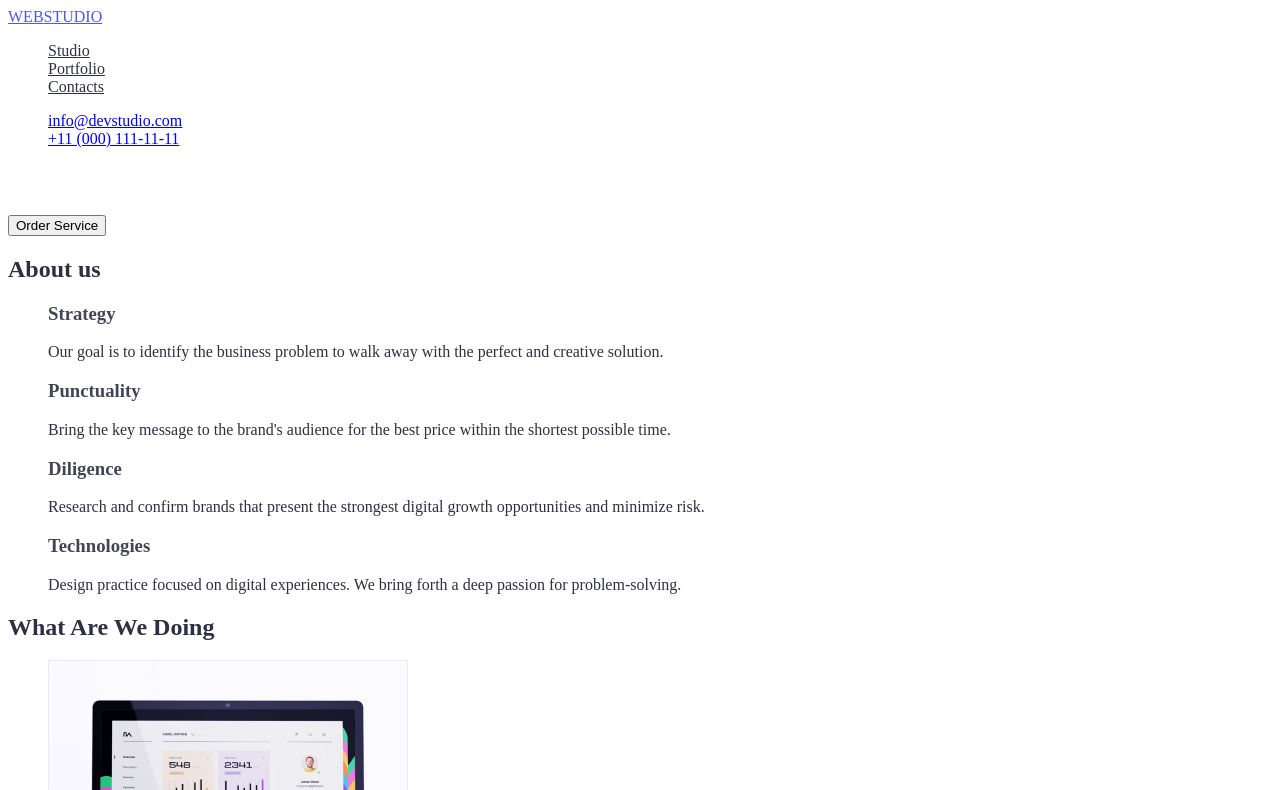
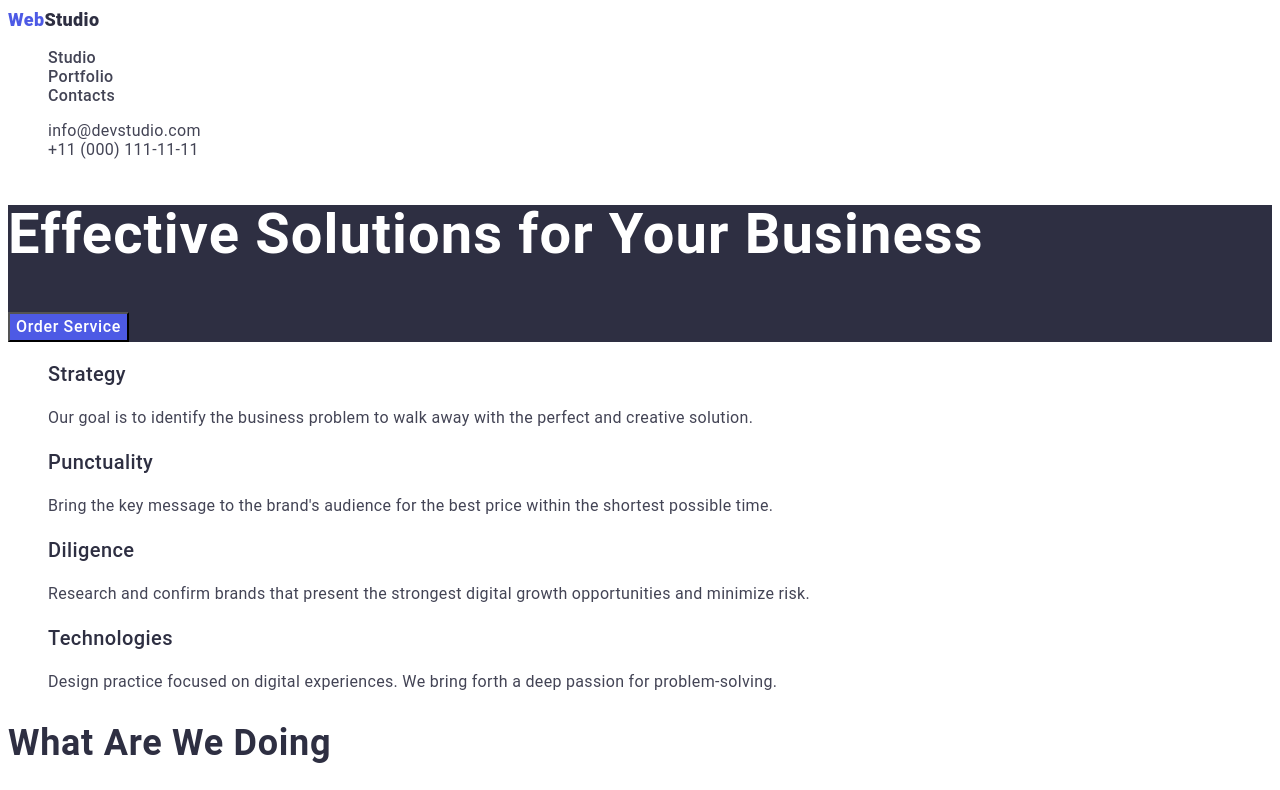
Before and after one commit to dmytroleskivUA/dmytroleskiv-goit-markup-hw-02, a plain HTML site: page index.html in a window 1280 px wide. Shown: the top 790 px of the page. Drawn offline with Linux system fonts and the light colour scheme; a web font is replaced by a local one.

Commit message:
new update

```diff
--- a/css/styles.css
+++ b/css/styles.css
@@ -7,41 +7,74 @@
 
   /* Text colors  */
 
-  --primary-text-color: #2E2F42;
+  --primary-text-cl: #2E2F42;
   --secondary-txt-cl: #434455;
   --hero-main-txt-cl: #FFFFFF;
   --accent-txt-cl: #404BBF;
+  --blue-txt-cl: #4D5AE5;
   --logo-blue-txt-cl: #4D5AE5;
+  --logo-dark-txt-cl: #2E2F42;
+  --contact-txt-cl: #434455;
   --hero-button-cl: #4D5AE5;
   --footer-logo-light-txt-cl: #F4F4FD;
   --footer-light-txt-cl: #E7E9FC;
+
+  --portfolio-light-txt-cl: #F4F4FD;
 
 
   /* Background colors */
 
   --main-bg-cl: #FFFFFF;
+  --footer-bg-cl: #2E2F42;
 
 }
 
 
+body {
+  font-family: var(--main-font);
+  color: var(--secondary-txt-cl);
+  background-color: var(--main-bg-cl);
+  font-size: 16px;
+  letter-spacing: 0.02em;
 
-body {
-
-  background-color: var(--main-bg-cl)
 }
 
 
-.logo {
-
-  color: #4D5AE5;
+.list {
+  list-style: none;
 }
 
-.logo:hover {
-  color: #434455;
+
+/**
+  |============================
+  |  Logo Header/ Logo Footer
+  |============================
+*/
+
+
+.logo {
+  font-family: var(--secondary-txt-cl);
+  font-weight: 800;
+  font-size: 18px;
+  line-height: 1.33;
+  letter-spacing: 0.02em;
+  color: var(--logo-dark-txt-cl);
 }
 
-.list {
-  list-style: none;
+footer .logo {
+  color: var(--footer-logo-light-txt-cl);
+}
+
+.logo>span {
+  color: var(--logo-blue-txt-cl);
+}
+
+.logo:visited {
+  color: var(--logo-dark-txt-cl);
+}
+
+footer .logo:visited {
+  color: var(--footer-logo-light-txt-cl);
 }
 
 
@@ -53,17 +86,149 @@ body {
 */
 
 
+.header-nav {
+  font-weight: 500;
+}
+
+.header-nav a,
+.contact a {
+  color: var(--contact-txt-cl);
+}
+
+.header-nav a.current {
+  color: var(--contact-txt-cl);
+}
+
+.header-nav a:active,
+.header-nav a:focus,
+.contact a:active,
+.contact a:focus,
+.header-nav a:hover,
+.contact a:hover {
+  color: var(--accent-txt-cl);
+}
+
+p {
+  line-height: 1.5;
+}
+
+li {
+  list-style-type: none
+}
+
+a {
+  text-decoration: none;
+}
+
+.hero,
+footer {
+  background-color: var(--footer-bg-cl);
+}
+
+.hero>h1 {
+  font-weight: 700;
+  font-size: 56px;
+  line-height: 1.07;
+  letter-spacing: 0.02em;
+  color: var(--hero-main-txt-cl);
+}
+
+.button-order {
+  font-weight: 500;
+  color: var(--hero-main-txt-cl);
+  background-color: var(--blue-txt-cl);
+  cursor: pointer;
+  font-family: var(--main-font);
+  font-weight: 500;
+  font-size: 16px;
+  line-height: 1.5;
+  letter-spacing: 0.04em;
+}
+
+.button-order:hover {
+  background-color: var(--accent-txt-cl);
+}
+
+.about-text {
+  line-height: 1.5;
+}
+
+.about h2,
+.doing-section h2,
+.team h2 {
+  font-weight: 700;
+  font-size: 36px;
+  line-height: 1.11;
+  letter-spacing: 0.02em;
+  color: var(--primary-text-cl);
+}
+
+.about h3,
+.doing-section h3,
+.team h3 {
+  font-weight: 500;
+  font-size: 20px;
+  line-height: 1.2;
+  letter-spacing: 0.02em;
+  color: var(--primary-text-cl);
+}
+
+.portfolio button {
+  background-color: var(--portfolio-light-txt-cl);
+  font-weight: 500;
+  color: var(--main-blue);
+  cursor: pointer;
+
+  font-family: var(--main-font);
+  font-weight: 500;
+  font-size: 16px;
+  line-height: 1.5;
+  letter-spacing: 0.04em;
+}
+
+.portfolio button:hover,
+.portfolio button:focus {
+  color: var(--primary-text-color);
+  background-color: var(--main-blue);
+}
+
+.row-section h2 {
+  font-weight: 500;
+  font-size: 20px;
+  line-height: 1.2;
+  letter-spacing: 0.02em;
+}
+
+.row-section h3 {
+  line-height: 1.5;
+}
+
+.team {
+  background-color: var(--portfolio-team-bgc);
+}
+
+.footer-text {
+  color: var(--footer-light-txt-cl);
+  line-height: 1.5;
+}
+
+.visually-hidden {
+  position: absolute;
+  width: 1px;
+  height: 1px;
+  margin: -1px;
+  border: 0;
+  padding: 0;
+
+  white-space: nowrap;
+  clip-path: inset(100%);
+  clip: rect(0 0 0 0);
+  overflow: hidden;
+}
+
+
 /* Site nav */
 
-.site-nav .link {
-  color: #2E2F42;
-}
-
-.site-nav .link:hover,
-.site-nav .link:focus {
-
-  color: #404BBF;
-}
 
 
 
@@ -78,28 +243,13 @@ body {
 
 
 
-.hero-title {
-  color: #FFFFFF;
-}
-
 
 /* Section */
 
 
-.section-title {
-  color: #2E2F42;
-}
 
 /* About */
 
-.about-list {
-
-  color: #2E2F42;
-}
-
-.title {
-  color: #434455;
-}
 
 /**
   |============================
@@ -113,12 +263,3 @@ body {
   | Footer
   |============================
 */
-
-width: 1440px;
-margin-left: auto;
-margin-right: auto;
-font-family: var(--text-font);
-font-size: 16px;
-letter-spacing: 0.02em;
-color: var(--color-of-contact-paragraf);
-background-color: var(--color-hero);
--- a/index.html
+++ b/index.html
@@ -18,24 +18,24 @@
     <!-- Header section -->
 
     <header>
-      <nav class="site-nav">
-        <a href="./index.html" class="logo"> <span>WEB</span>STUDIO </a>
+      <nav>
+        <a href="./index.html" class="logo"> <span>Web</span>Studio </a>
 
-        <ul class="site-nav list">
-          <li class="nav-item">
-            <a href="./index.html" class="link">Studio</a>
+        <ul class="header-nav">
+          <li>
+            <a href="./index.html" class="current">Studio</a>
           </li>
 
-          <li class="nav-item">
-            <a href="./portfolio.html" class="link">Portfolio</a>
+          <li>
+            <a href="./portfolio.html">Portfolio</a>
           </li>
 
-          <li class="nav-item">
-            <a href="" class="link">Contacts</a>
+          <li>
+            <a href="">Contacts</a>
           </li>
         </ul>
 
-        <ul class="contact-nav list">
+        <ul class="contact">
           <li>
             <a href="mailto:info@devstudio.com" class="contact-item">info@devstudio.com</a>
           </li>
@@ -52,40 +52,40 @@
       <!-- Hero section -->
 
       <section class="hero">
-        <h1 class="hero-title">Effective Solutions for Your Business</h1>
-        <button type="button">Order Service</button>
+        <h1>Effective Solutions for Your Business</h1>
+        <button type="button" class="button-order">Order Service</button>
       </section>
 
       <!-- About section -->
 
-      <section class="section">
-        <h2 class="section-title">About us</h2>
-        <ul class="about-list list">
+      <section class="about">
+        <h2 class="visually-hidden">About us</h2>
+        <ul>
           <li>
-            <h3 class="title">Strategy</h3>
-            <p>
+            <h3>Strategy</h3>
+            <p class="about-text">
               Our goal is to identify the business problem to walk away with the perfect and
               creative solution.
             </p>
           </li>
 
           <li>
-            <h3 class="title">Punctuality</h3>
-            <p>
+            <h3>Punctuality</h3>
+            <p class="about-text">
               Bring the key message to the brand's audience for the best price within the shortest
               possible time.
             </p>
           </li>
           <li>
-            <h3 class="title">Diligence</h3>
-            <p>
+            <h3>Diligence</h3>
+            <p class="about-text">
               Research and confirm brands that present the strongest digital growth opportunities
               and minimize risk.
             </p>
           </li>
           <li>
-            <h3 class="title">Technologies</h3>
-            <p>
+            <h3>Technologies</h3>
+            <p class="about-text">
               Design practice focused on digital experiences. We bring forth a deep passion for
               problem-solving.
             </p>
@@ -95,9 +95,9 @@
 
       <!-- What are we doing section -->
 
-      <section class="section">
-        <h2 class="section-title">What Are We Doing</h2>
-        <ul class="list">
+      <section class="doing-section">
+        <h2>What Are We Doing</h2>
+        <ul>
           <li>
             <img src="./images/what-are-we-doing/img-1.jpg" alt="Computer" width="360" />
           </li>
@@ -112,10 +112,10 @@
 
       <!-- Our team section -->
 
-      <section>
+      <section class="team">
         <h2>Our Team</h2>
 
-        <ul class="list">
+        <ul>
           <li>
             <img src="./images/our-team/img-1.jpg" alt="Mark Guerrero" width="264" />
 
@@ -145,9 +145,9 @@
     <!-- Footer -->
 
     <footer>
-      <a href="./index.html"> WEBSTUDIO </a>
+      <a href="./index.html" class="logo"> <span>Web</span>Studio </a>
 
-      <p>
+      <p class="footer-text">
         Increase the flow of customers and sales for your business with digital marketing & growth
         solutions.
       </p>
```
Also changed, not shown: portfolio.html (+17 -29 lines).
